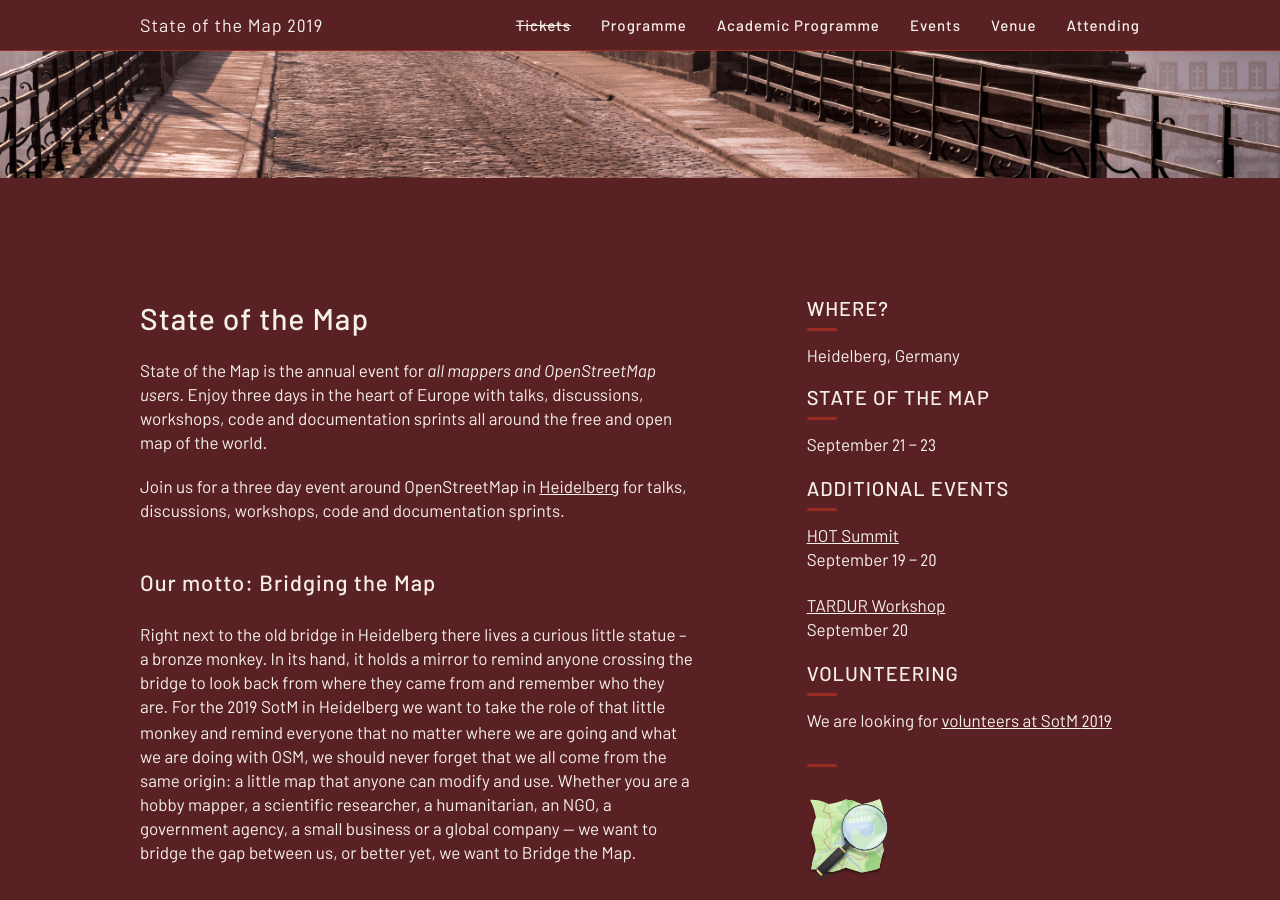
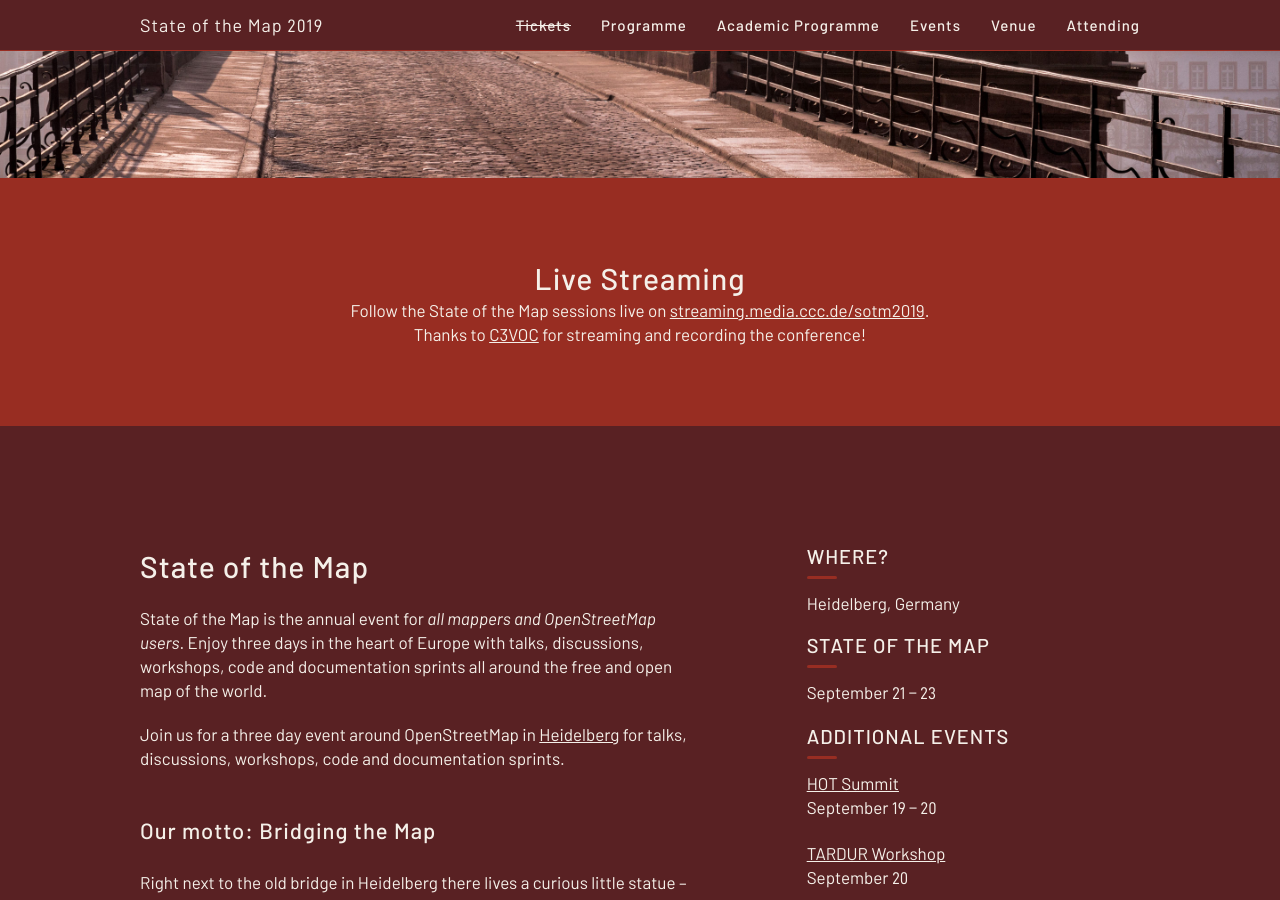
Before and after one commit to openstreetmap/stateofthemap-2019, a Jekyll site: the page built from index.html, in a window 1280 px wide and 900 px high, scrolled down 722 px. Built offline with Jekyll 4.4.1, drawn with Linux system fonts in a browser that asks for light colours.

Commit message:
add link to live streams

```diff
--- /dev/null
+++ b/_includes/video.html
@@ -0,0 +1,9 @@
+<section class="center page" id="newsletter">
+	<div class="limiter pad8y">
+    <h1>Live Streaming</h1>
+    <p>
+      Follow the State of the Map sessions live on <a href="https://streaming.media.ccc.de/sotm2019/">streaming.media.ccc.de/sotm2019</a>.<br>
+      Thanks to <a href="https://twitter.com/c3voc">C3VOC</a> for streaming and recording the conference!
+    </p>
+  </div>
+</section>
--- a/index.html
+++ b/index.html
@@ -5,6 +5,7 @@
 
 
 {% include header.html %}
+{% include video.html %}
 {% include about.html %}
 {% include newsletter.html %}
 {% include sponsors.html %}
```
